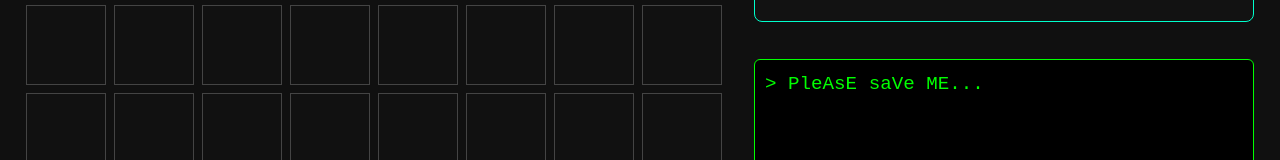
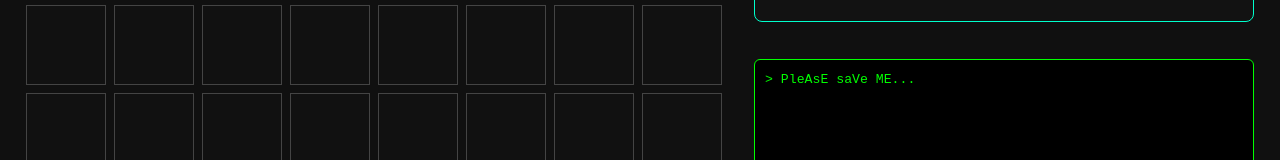
Before and after one commit to Nanacui61/final-project, a Next.js app: page /New_game in a window 1280 px wide. Shown: the part 374-534 px from the top of the page. Built offline with nearby package versions, Linux system fonts and the light colour scheme.

Commit message:
fixed line so it uses px and % instead of rem

```diff
--- a/components/Terminal.tsx
+++ b/components/Terminal.tsx
@@ -21,8 +21,8 @@ const TerminalBox = styled.div`
 
 // slightly different styling for the display message when the player clicks on a tile that's close to the treasure
 const Line = styled.div<{ isWarm?: boolean }>`
-  margin-bottom: 0.3rem;
-    font-size: 1.2rem;
+  margin-bottom: 0.5%;
+  font-size: calc(2px + 1.4vh);
   color: ${({ isWarm }) => (isWarm ? 'orange' : '#00ff00')};
 `;
 
```
